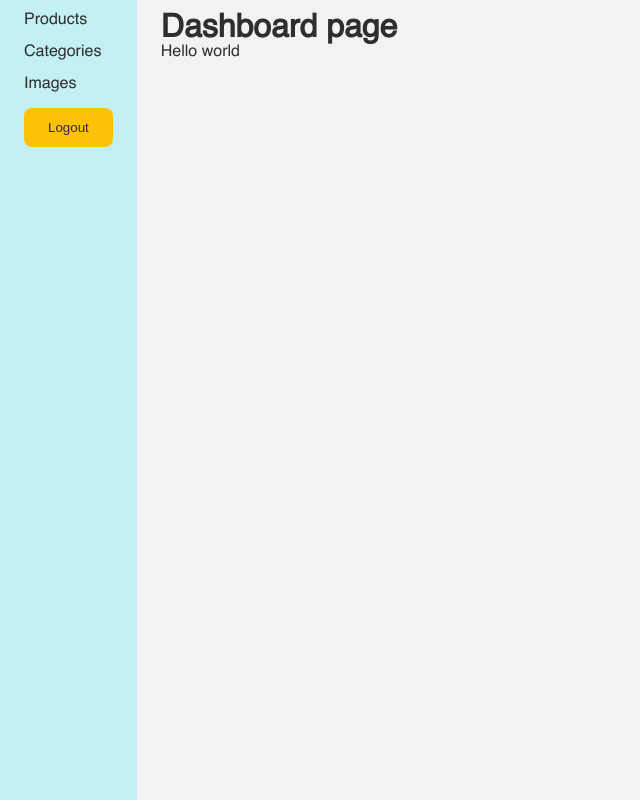
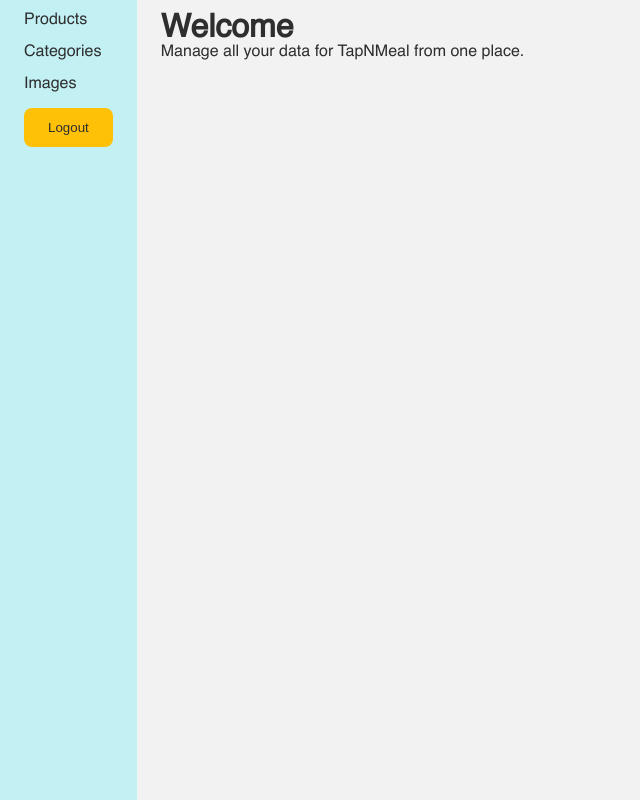
Before and after one commit to alexandermirzoyan/tap-n-meal-cms, a Next.js app: page /dashboard in a window 1280 px wide. Shown: the whole page, without its empty margins (0-640 px from the left). Built offline with nearby package versions, Linux system fonts and the light colour scheme.

Commit message:
feat: labels changed for dashboard page

```diff
--- a/src/app/dashboard/page.tsx
+++ b/src/app/dashboard/page.tsx
@@ -1,7 +1,7 @@
 const Dashboard = () => (
   <>
-    <h1>Dashboard page</h1>
-    <p>Hello world</p>
+    <h1>Welcome</h1>
+    <p>Manage all your data for TapNMeal from one place.</p>
   </>
 );
 
```
